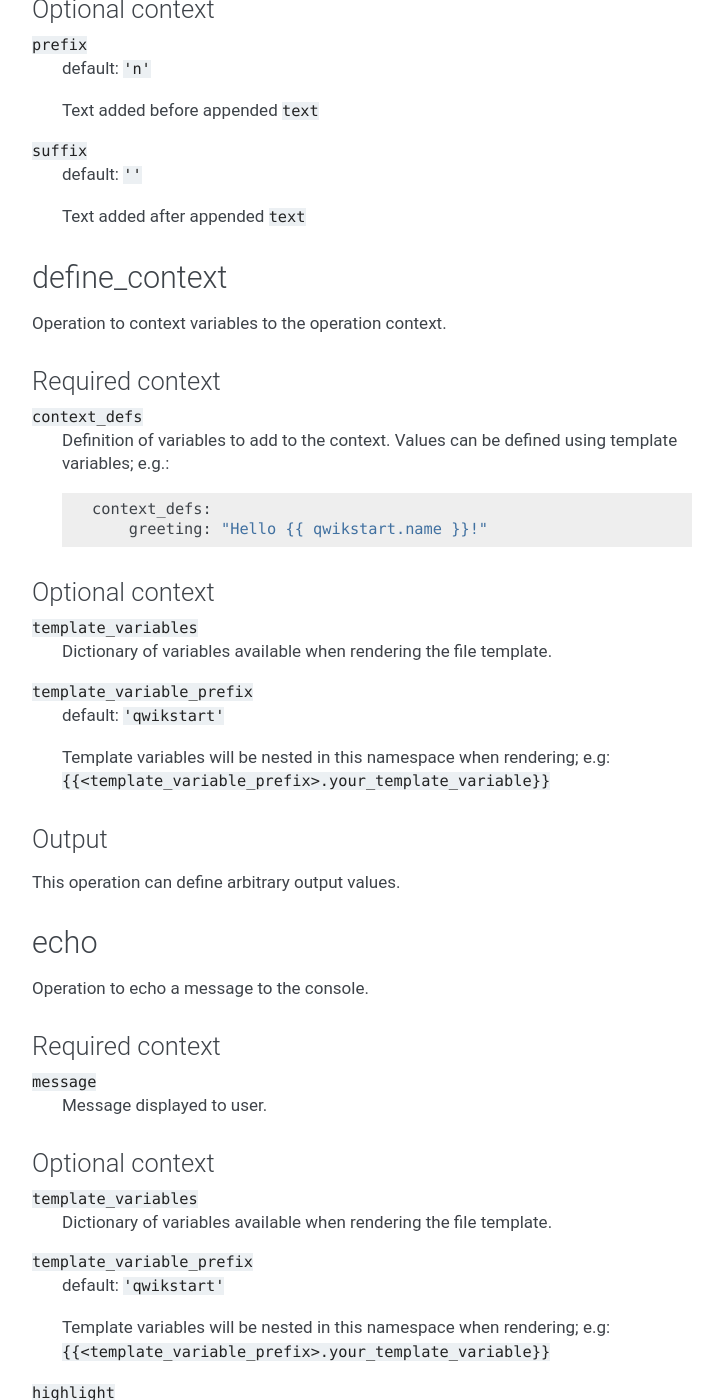
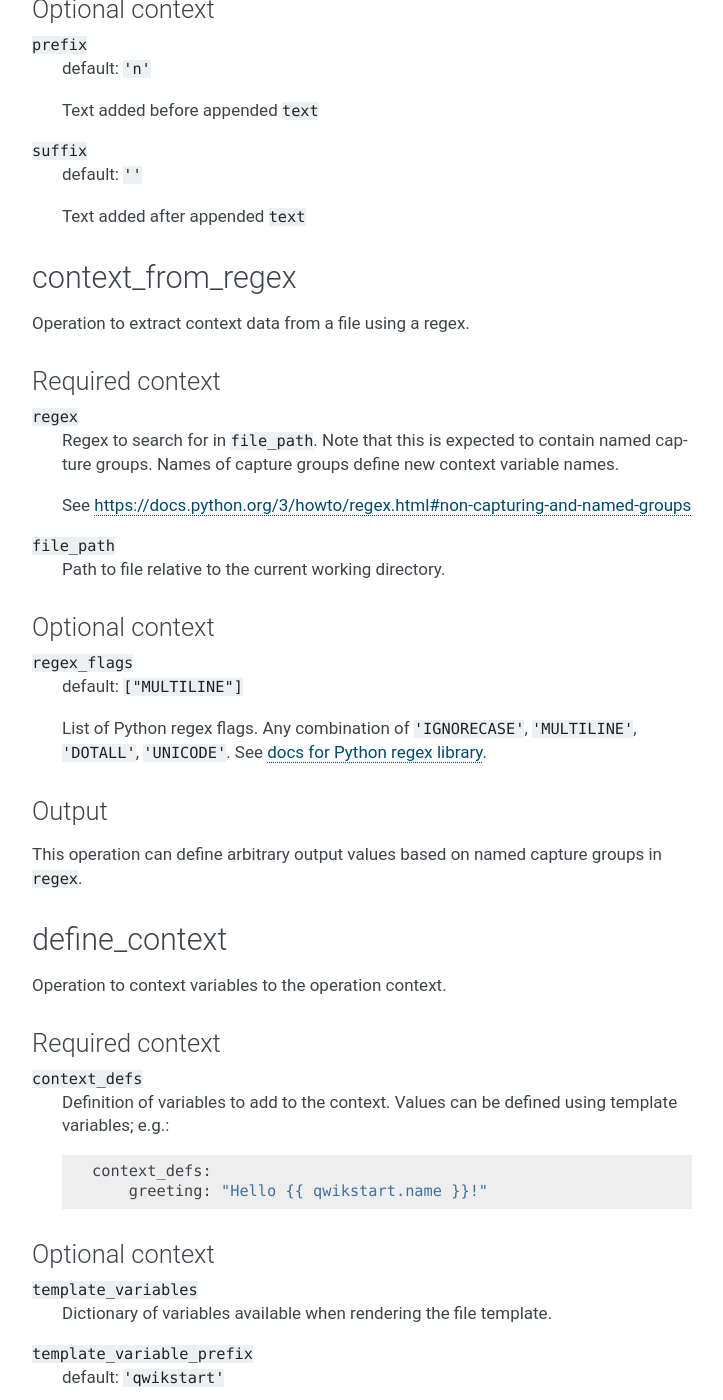
Before and after one commit to tonysyu/qwikstart, a Sphinx documentation site: the page built from docs/operations_reference.rst, in a window 1280 px wide and 1400 px high, scrolled down 1897 px. Shown: the whole window, without its empty margins (388-1111 px from the left). Built offline with Sphinx 7.4.7, drawn with Linux system fonts in a browser that asks for light colours; pages that are not in the unit, such as notebooks, are missing from menus; some of the changed text lies outside the part shown.

Commit message:
Add doc for context_from_regex and improve output documentation

```diff
--- a/docs/operations_reference.rst
+++ b/docs/operations_reference.rst
@@ -103,6 +103,39 @@ Optional context
     Text added after appended `text`
 
 
+context_from_regex
+==================
+
+Operation to extract context data from a file using a regex.
+
+Required context
+----------------
+
+`regex`
+    Regex to search for in `file_path`. Note that this is expected to contain named
+    capture groups. Names of capture groups define new context variable names.
+
+    See https://docs.python.org/3/howto/regex.html#non-capturing-and-named-groups
+
+`file_path`
+    Path to file relative to the current working directory.
+
+Optional context
+----------------
+
+`regex_flags`
+    default: `["MULTILINE"]`
+
+    List of Python regex flags. Any combination of `'IGNORECASE'`, `'MULTILINE'`,
+    `'DOTALL'`, `'UNICODE'`. See `docs for Python regex library`_.
+
+Output
+------
+
+This operation can define arbitrary output values based on named capture groups in
+`regex`.
+
+
 define_context
 ==============
 
@@ -132,7 +165,7 @@ Optional context
 Output
 ------
 
-This operation can define arbitrary output values.
+This operation can define arbitrary output values based on `context_defs`.
 
 
 echo
@@ -242,7 +275,7 @@ Optional context
 Output
 ------
 
-This operation can define arbitrary output values.
+This operation returns a list of file paths in a variable defined by `output_name`.
 
 
 find_tag_and_insert_text
@@ -298,10 +331,10 @@ Output
 ------
 
 `line`
-    type: <class 'int'>
+    Line number where the text was found.
 
 `column`
-    type: <class 'int'>
+    Column where the start of the matching text was found.
 
 
 insert_text
@@ -391,7 +424,8 @@ Optional context
 Output
 ------
 
-This operation can define arbitrary output values.
+This operation can define arbitrary output values based on the values of `name` defined
+in `inputs`.
 
 
 search_and_replace
@@ -464,7 +498,7 @@ Optional context
 Output
 ------
 
-This operation can define arbitrary output values.
+This operation can define arbitrary output in a variable defined by `output_var`.
 
 
 .. |file_path description| replace::
```
